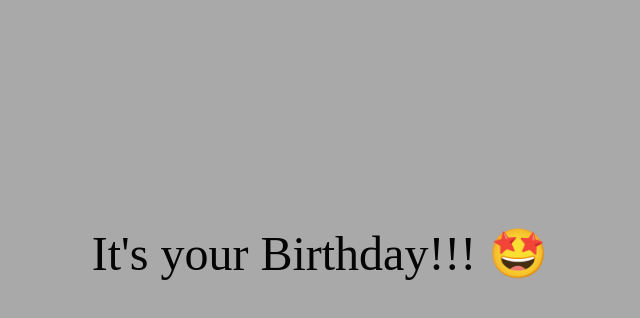
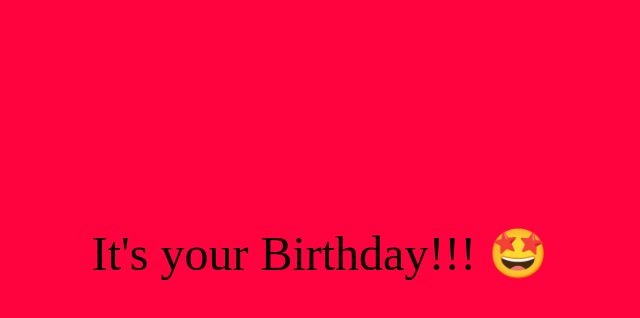
Before and after one commit to ajaynetha243/Monica, a website: page index.html in a window 1280 px wide. Shown: the whole page, without its empty margins (320-960 px from the left). Drawn offline with nearby package versions, Linux system fonts and the light colour scheme; a web font is replaced by a local one.

Commit message:
Update index.html

```diff
--- a/index.html
+++ b/index.html
@@ -14,7 +14,7 @@
   <link rel="stylesheet" href="style/style.css">
 </head>
 
-<body style="background-color:#A9A9A9;">
+<body style="background-color:#FF033E;">
   <div class="container">
     <div class="one">
       <h1 class="one">Hey
```
